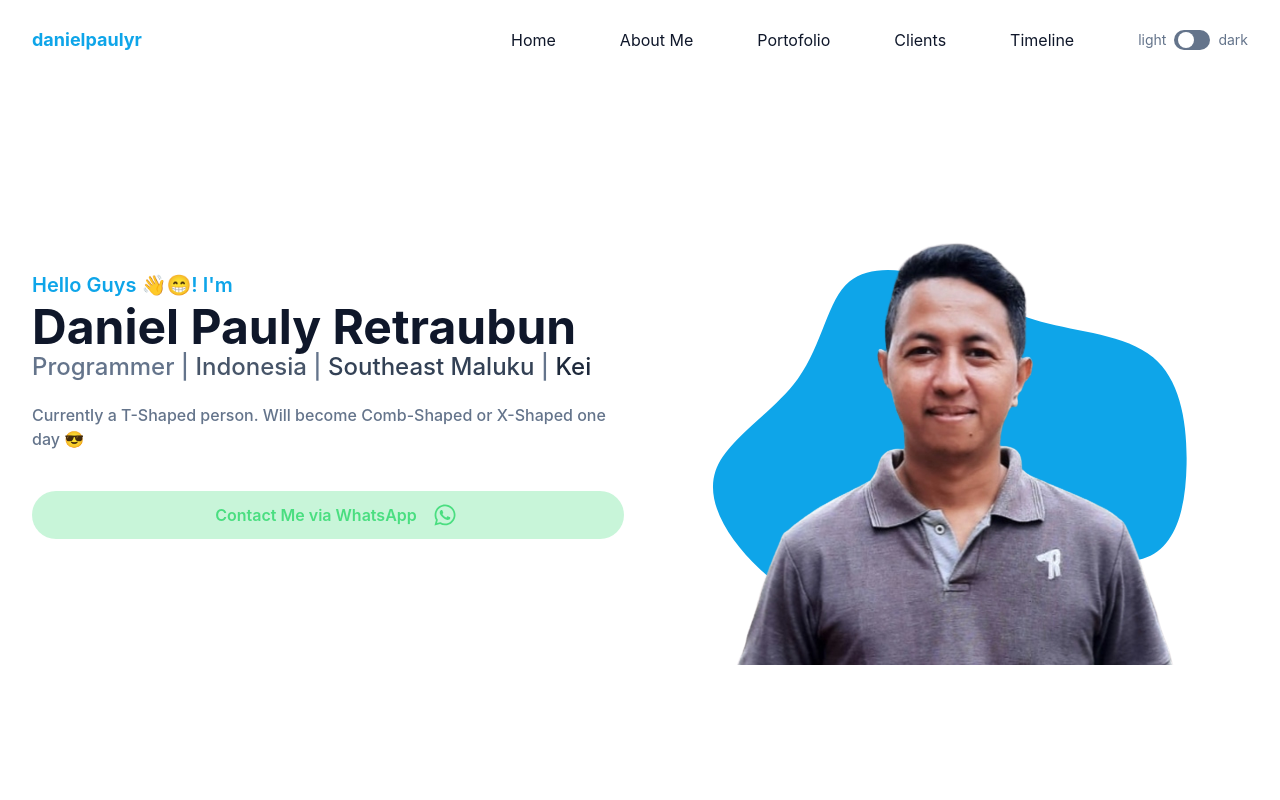
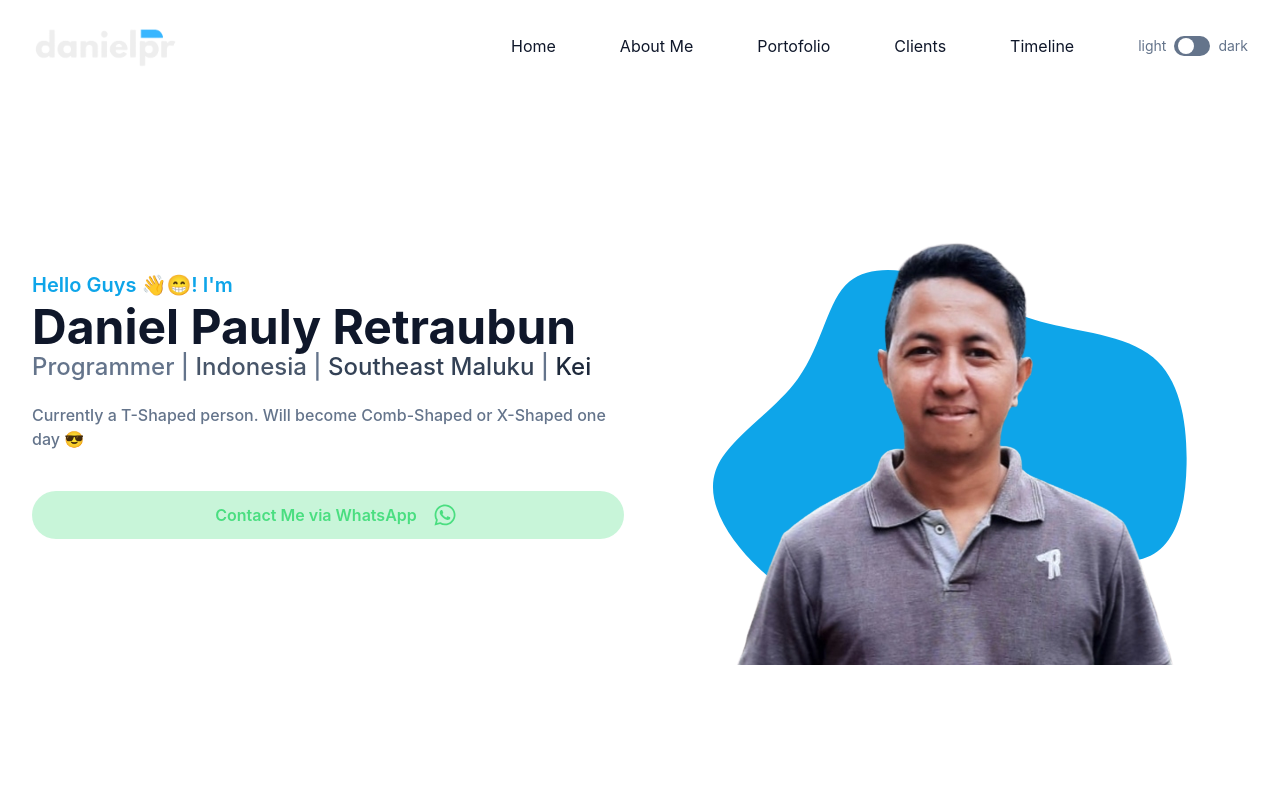
Before and after one commit to nyderetna/portfolio-amk, a website: page index.html in a window 1280 px wide. Shown: the top 800 px of the page. Drawn offline with Linux system fonts and the light colour scheme.

Commit message:
img logo + hide clients

```diff
--- a/index.html
+++ b/index.html
@@ -16,12 +16,13 @@
     </script>
 </head>
 <body>
+    <!-- <canvas id="canvas"></canvas> -->
     <!-- Navbar Section Start -->
     <header class="bg-transparent absolute top-0 left-0 w-full flex items-center z-10">
         <div class="container">
             <div class="flex items-center justify-between relative">
                 <div class="px-4">
-                    <a href="#home" class="font-bold text-lg text-primary block py-6">danielpaulyr</a>
+                    <a href="#home" class="font-bold text-lg text-primary block py-6"><img src="dist/img/dpr-no-bg.png" alt="danielpaulyr" width="40%"></a>
                 </div>
                 <div class="flex items-center px-4">
                     <button id="hamburger" name="hamburger" type="button" class="block absolute right-4 lg:hidden">
@@ -219,7 +220,7 @@
             </div>
             <div class="w-full px-4">
                 <div class="flex flex-wrap items-center justify-center">
-                    <a href="#" class="max-w-[120px] mx-4 py-4 grayscale opacity-60 transition hover:grayscale-0 hover:opacity-100 duration-500 lg:mx-5 xl:mx-8">
+                    <!-- <a href="#" class="max-w-[120px] mx-4 py-4 grayscale opacity-60 transition hover:grayscale-0 hover:opacity-100 duration-500 lg:mx-5 xl:mx-8">
                         <img src="dist/img/clients/1.svg" alt="Tokopedia">
                     </a>
                     <a href="#" class="max-w-[120px] mx-4 py-4 grayscale opacity-60 transition hover:grayscale-0 hover:opacity-100 duration-500 lg:mx-5 xl:mx-8">
@@ -258,7 +259,7 @@
 
                     <a href="#" class="max-w-[120px] mx-4 py-4 grayscale opacity-60 transition hover:grayscale-0 hover:opacity-100 duration-500 lg:mx-5 xl:mx-8">
                         <img src="dist/img/clients/19.svg" alt="Volskwagen">
-                    </a>
+                    </a> -->
                 </div>
             </div>
         </div>
@@ -311,7 +312,7 @@
         <div class="container">
             <div class="flex flex-wrap">
                 <div class="w-full px-4 mb-12 text-slate-300 font-medium md:w-1/3">
-                    <h2 class="font-bold text-4xl text-white mb-5">danielpaulyr</h2>
+                    <h2 class="font-bold text-4xl text-white mb-5"><img src="dist/img/dpr-no-bg.png" alt="danielpaulyr" width="40%"></h2>
                     <h3 class="font-bold text-2xl mb-2">Contact Me</h3>
                     <p>📧 : nyderetna@gmail.com</p>
                     <p>📍 Jl. Boulevard - Pondok Hijau Permai</p>
```
Also changed, not shown: dist/img/dpr-no-bg.png (added).
